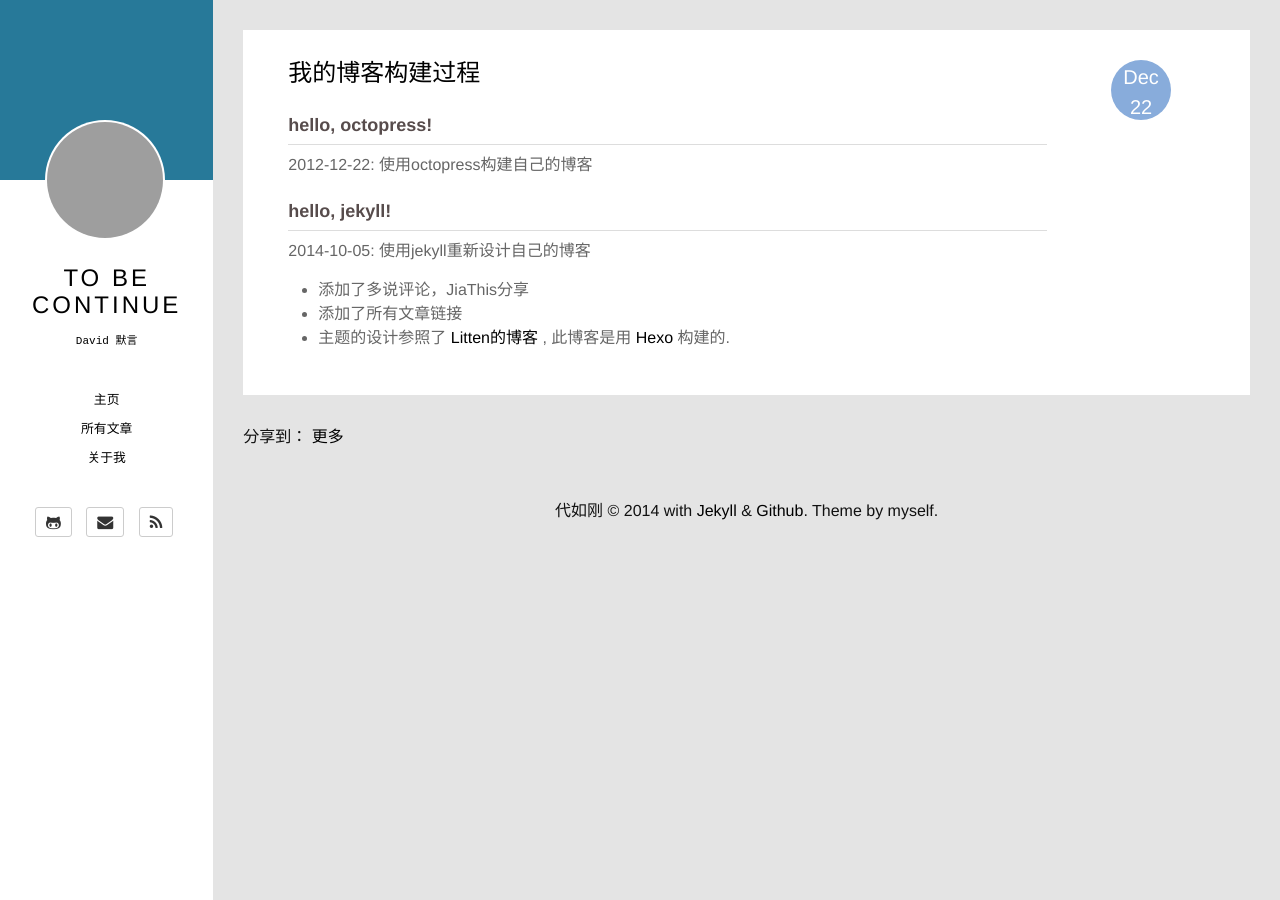
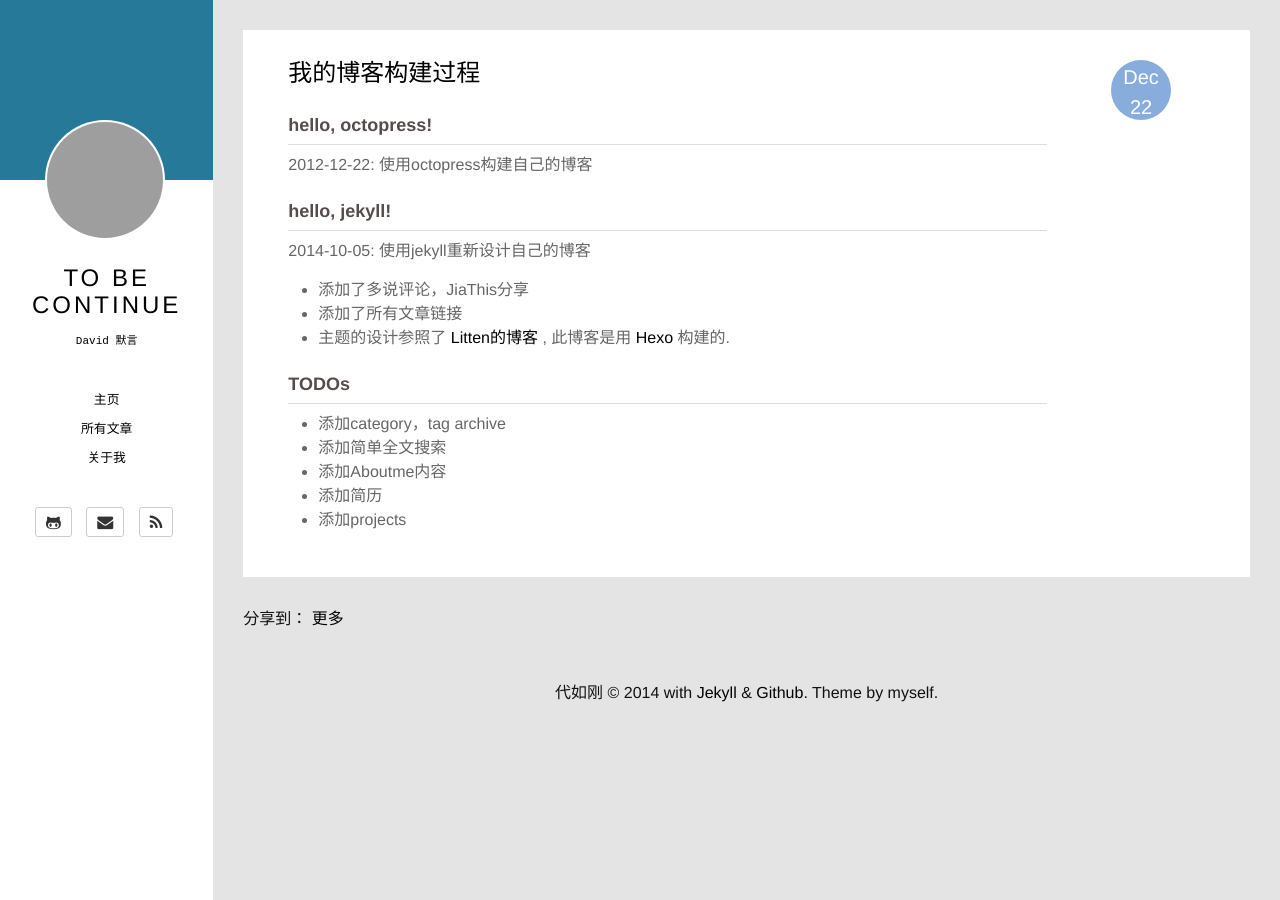
Before and after one commit to MakeItEasy/makeiteasy.github.com, a Jekyll site: the page built from _posts/2012-12-22-my-first-blog.markdown, in a window 1280 px wide. Built offline with Jekyll 4.4.1, drawn with Linux system fonts in a browser that asks for light colours; Markdown is read by kramdown in place of the engine named in the settings; comment, search, counter and statistics services are not loaded; grey boxes are pictures that could not be loaded.

Commit message:
添加了todos

```diff
--- a/_posts/2012-12-22-my-first-blog.markdown
+++ b/_posts/2012-12-22-my-first-blog.markdown
@@ -15,3 +15,11 @@ comments: true
 * 添加了多说评论，JiaThis分享
 * 添加了所有文章链接
 * 主题的设计参照了 [Litten的博客](http://litten.github.io/) , 此博客是用 [Hexo](http://hexo.io/) 构建的.
+
+#### TODOs
+
+* 添加category，tag archive
+* 添加简单全文搜索
+* 添加Aboutme内容
+* 添加简历
+* 添加projects
```
